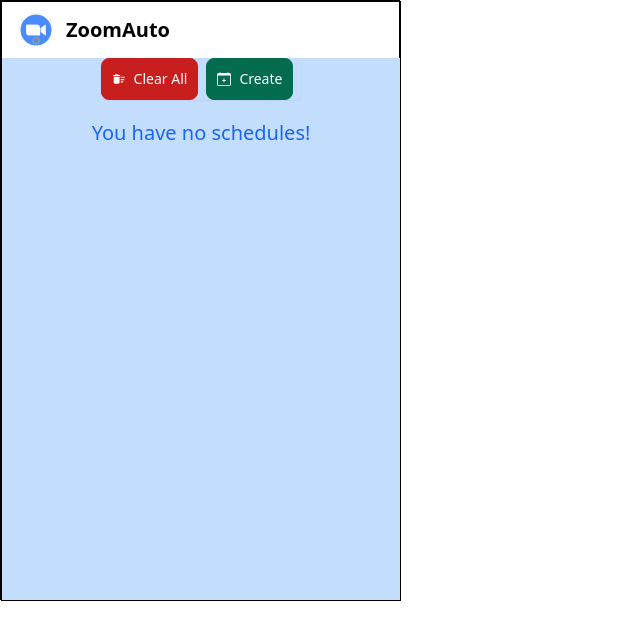
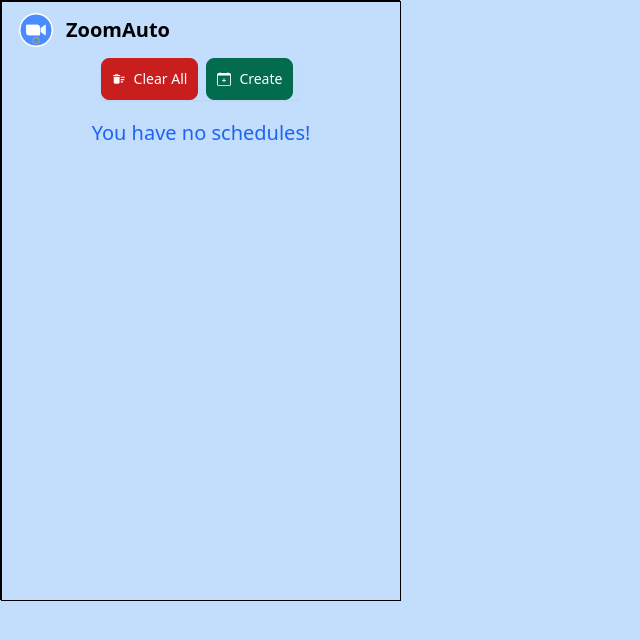
Before and after one commit to mardanniel/zoom-auto, a React (Vite) app: page / in a window 1280 px wide. Shown: the top 640 px of the page, without its empty margins (0-640 px from the left). Built offline with nearby package versions, Linux system fonts and the light colour scheme.

Commit message:
update style

```diff
--- a/src/index.css
+++ b/src/index.css
@@ -8,6 +8,7 @@
   border: 1px solid black;
   overflow-x: hidden;
   overflow-y: auto;
+  background-color: rgb(195 221 253);
 }
 
 body {
```
